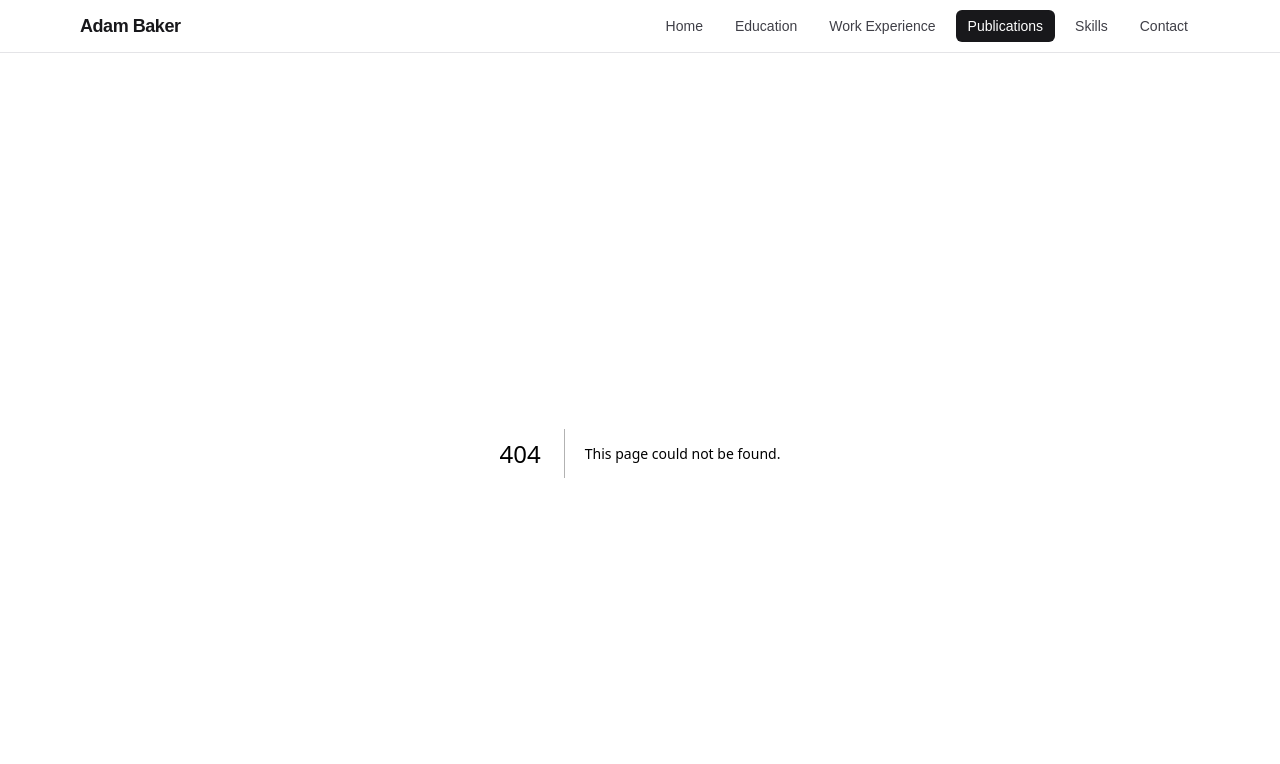
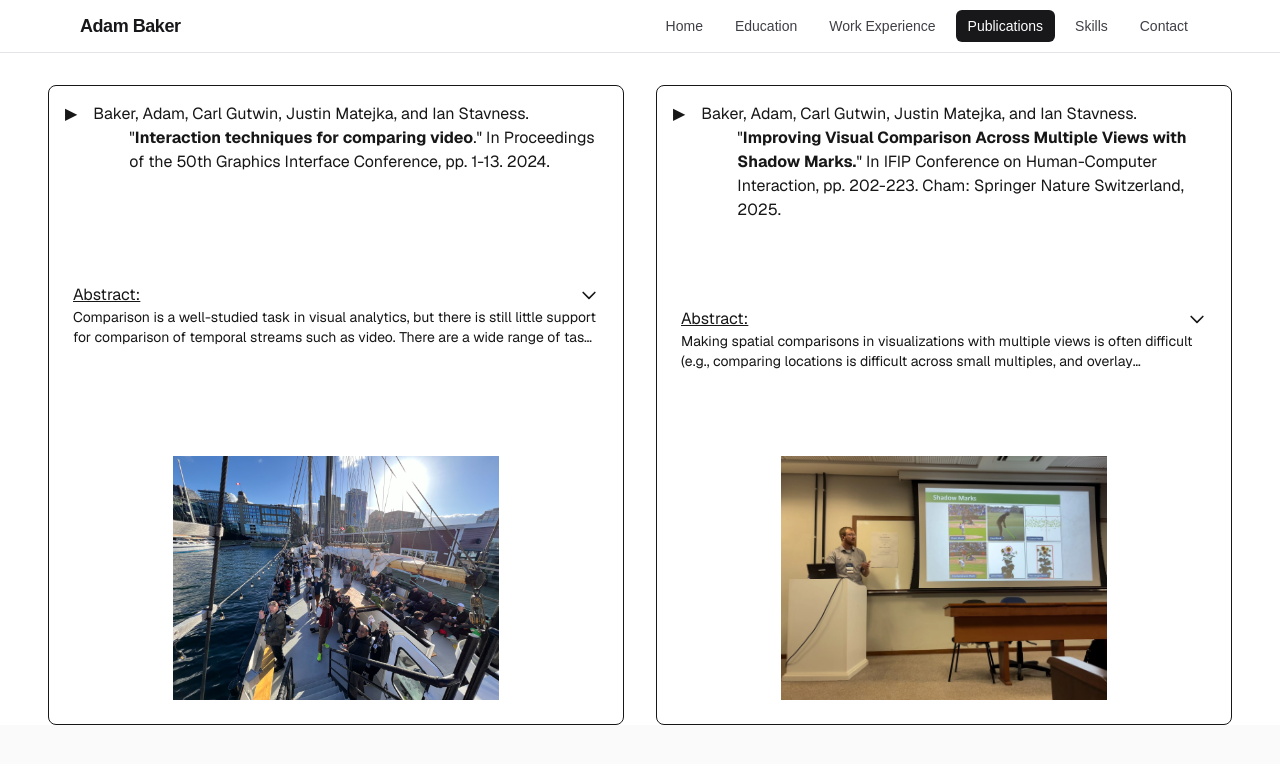
Before and after one commit to AdamBaker01134/portfolio-website, a Next.js app: page /publications in a window 1280 px wide. Before the commit this address had no page. Shown: the top 764 px of the page. Built offline with nearby package versions, Linux system fonts and the light colour scheme.

Commit message:
Added publications page with citations, abstracts, and images of the conferences.

```diff
--- /dev/null
+++ b/src/app/publications/abstracts.tsx
@@ -0,0 +1,95 @@
+"use client";
+import { useState } from "react";
+
+export function InteractionTechniquesComparingVideoAbstract() {
+  const [expanded, setExpanded] = useState(false);
+  const toggleExpand = () => setExpanded((prev) => !prev);
+  return (
+    <div>
+      <div className="cursor-pointer hover:bg-zinc-900 p-2 mt-2 rounded-sm" onClick={toggleExpand}>
+        <div className="flex flex-row justify-between items-center underline">
+          Abstract:
+          <svg
+            className={`w-5 h-5 transition-transform duration-300 ease-in-out ${
+              expanded ? "rotate-180" : "rotate-0"
+            }`}
+            fill="none"
+            stroke="currentColor"
+            viewBox="0 0 24 24"
+            xmlns="http://www.w3.org/2000/svg"
+          >
+            <path
+              strokeLinecap="round"
+              strokeLinejoin="round"
+              strokeWidth={2}
+              d="M19 9l-7 7-7-7"
+            />
+          </svg>
+        </div>
+        <div className={"text-sm" + (!expanded ? " line-clamp-2" : "")}>
+          Comparison is a well-studied task in visual analytics, but there is
+          still little support for comparison of temporal streams such as video.
+          There are a wide range of tasks that involve video comparison, but
+          there are very few systems or techniques to support this kind of
+          analysis. To help address this problem, we have developed new
+          interaction techniques that explicitly support video comparison. We
+          provide techniques for equalizing the reference frame of videos to be
+          compared, juxtaposition techniques for enhancing side-by-side and
+          small-multiples comparisons, superposition techniques for comparing
+          overlaid videos, explicit-encoding techniques that visualize
+          differences between extracted points, and temporal-to-linear
+          techniques that translate between a temporal sequence of frames and a
+          1D timeline. We built a demonstration system with five different
+          datasets, and evaluated our interaction techniques in two ways: an
+          analysis of steps to show their efficiency, and a preliminary user
+          study to explore learnability, utility, and usability.
+        </div>
+      </div>
+    </div>
+  );
+}
+
+export function ShadowMarksAbstract() {
+  const [expanded, setExpanded] = useState(false);
+  const toggleExpand = () => setExpanded((prev) => !prev);
+  return (
+    <div>
+      <div className="cursor-pointer hover:bg-zinc-900 p-2 mt-2 rounded-sm" onClick={toggleExpand}>
+        <div className="flex flex-row justify-between items-center underline">
+          Abstract:
+          <svg
+            className={`w-5 h-5 transition-transform duration-300 ease-in-out ${
+              expanded ? "rotate-180" : "rotate-0"
+            }`}
+            fill="none"
+            stroke="currentColor"
+            viewBox="0 0 24 24"
+            xmlns="http://www.w3.org/2000/svg"
+          >
+            <path
+              strokeLinecap="round"
+              strokeLinejoin="round"
+              strokeWidth={2}
+              d="M19 9l-7 7-7-7"
+            />
+          </svg>
+        </div>
+        <div className={"text-sm" + (!expanded ? " line-clamp-2" : "")}>
+          Making spatial comparisons in visualizations with multiple views is
+          often difficult (e.g., comparing locations is difficult across small
+          multiples, and overlay techniques quickly become cluttered). To
+          improve multi-view spatial comparisons, we developed Shadow Marks –
+          visual marks that are replicated across all views – that provide a
+          common spatial reference frame at the location where a comparison
+          needs to be made. We evaluated Shadow Marks through three crowdsourced
+          studies that explored different visual-analytics tasks. Study results
+          show that Shadow Marks consistently led to more accurate answers than
+          either a small-multiples grid or an overlay. Shadow Marks also
+          required less effort and were strongly preferred, showing that
+          user-controlled spatial reference frames can improve multiple-view
+          comparison.
+        </div>
+      </div>
+    </div>
+  );
+}
--- /dev/null
+++ b/src/app/publications/page.tsx
@@ -0,0 +1,69 @@
+import Image from "next/image";
+import {
+  InteractionTechniquesComparingVideoAbstract,
+  ShadowMarksAbstract,
+} from "./abstracts";
+
+export default function Education() {
+  return (
+    <div className="flex flex-col flex-1 items-start bg-zinc-50 font-sans dark:bg-black">
+      <main className="flex flex-col w-full items-center justify-between p-8 md:pb-0 bg-white dark:bg-black sm:items-start">
+        <div className="flex flex-col md:flex-row">
+          <div className=" flex flex-col items-center justify-between w-full h-full md:min-h-[80vh] p-4 md:mx-4 border dark:border-white rounded-lg">
+            <div className="flex flex-row">
+              <div className="mr-4">&#9654;</div>
+              <a
+                href="https://doi.org/10.1145/3670947.3670948"
+                target="_blank"
+                className="items-start w-full pl-[36px] indent-[-36px]"
+              >
+                Baker, Adam, Carl Gutwin, Justin Matejka, and Ian Stavness.
+                &quot;
+                <b>Interaction techniques for comparing video</b>.&quot; In
+                Proceedings of the 50th Graphics Interface Conference, pp. 1-13.
+                2024.
+              </a>
+            </div>
+            <InteractionTechniquesComparingVideoAbstract />
+            <Image
+              className="w-full md:w-3/5 h-auto m-2"
+              src="/images/gi_activity.jpg"
+              alt="Graphics Interface (GI) 2024 boat ride"
+              width={4032}
+              height={3024}
+              priority
+            />
+          </div>
+          <div className="flex flex-col items-center justify-between w-full h-full md:min-h-[80vh] p-4 mt-4 md:mt-0 md:mx-4 border dark:border-white rounded-lg">
+            <div className="flex flex-row">
+              <div className="mr-4">&#9654;</div>
+              <a
+                href="https://doi.org/10.1007/978-3-032-05005-2_11"
+                target="_blank"
+                className="items-start w-full pl-[36px] indent-[-36px]"
+              >
+                Baker, Adam, Carl Gutwin, Justin Matejka, and Ian Stavness.
+                &quot;
+                <b>
+                  Improving Visual Comparison Across Multiple Views with Shadow
+                  Marks.
+                </b>
+                &quot; In IFIP Conference on Human-Computer Interaction, pp.
+                202-223. Cham: Springer Nature Switzerland, 2025.
+              </a>
+            </div>
+            <ShadowMarksAbstract />
+            <Image
+              className="w-full md:w-3/5 h-auto m-2"
+              src="/images/interact_presentation.webp"
+              alt="Interact 2025 presentation photo"
+              width={5712}
+              height={4284}
+              priority
+            />
+          </div>
+        </div>
+      </main>
+    </div>
+  );
+}
```
Also changed, not shown: public/images/gi_activity.jpg (added), public/images/interact_presentation.webp (added).
